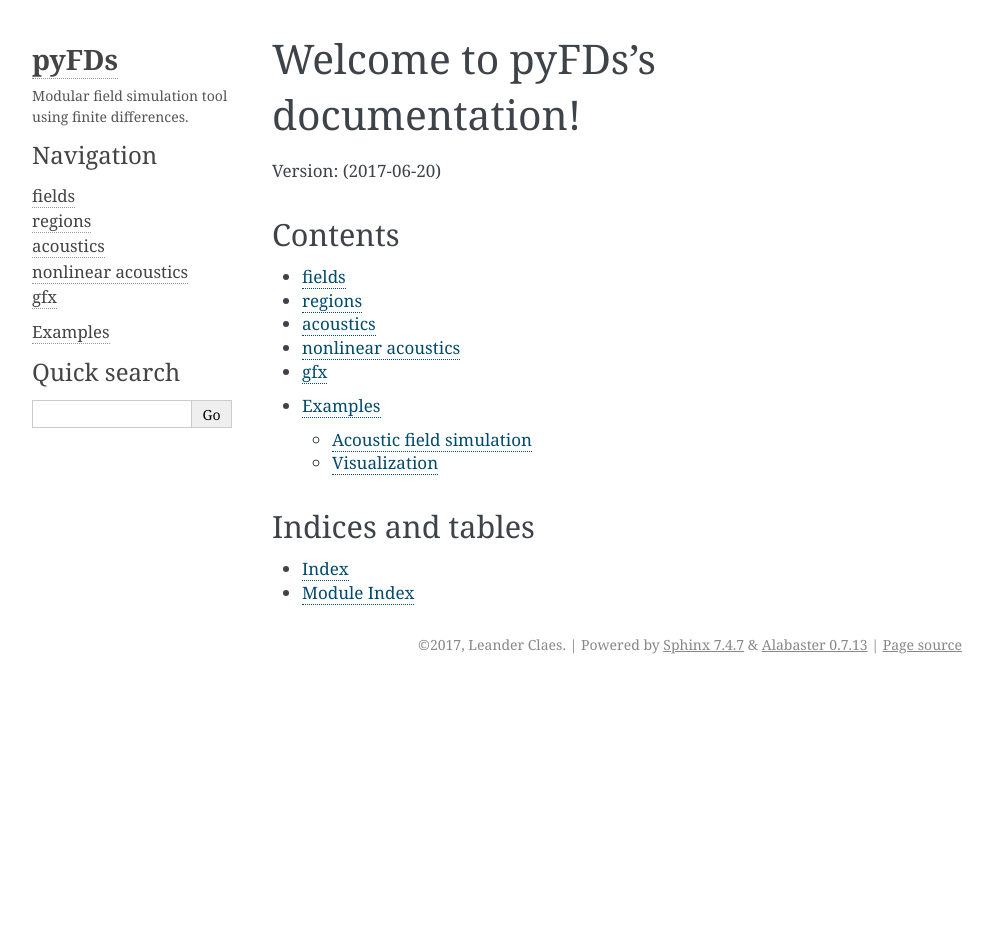
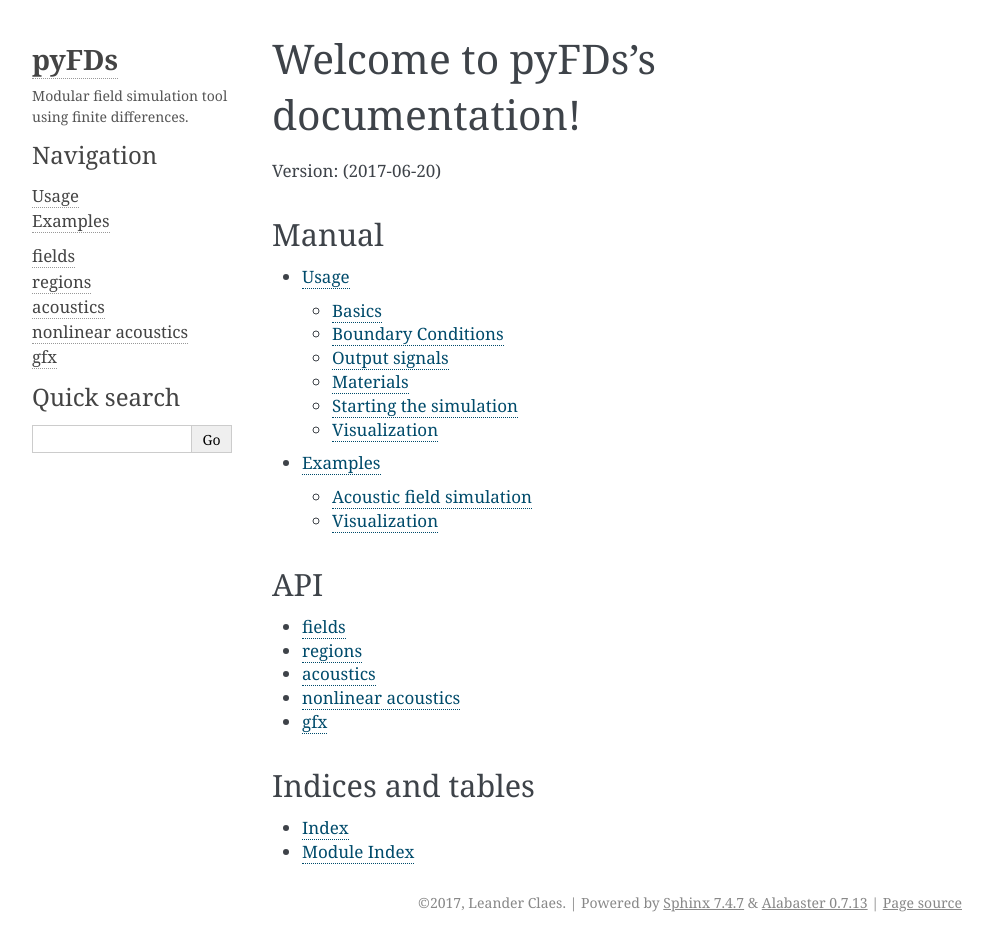
Before and after one commit to emtpb/pyfds, a Sphinx documentation site: the page built from doc/index.rst, in a window 1280 px wide. Shown: the whole page, without its empty margins (148-1141 px from the left). Built offline with Sphinx 7.4.7, drawn with Linux system fonts in a browser that asks for light colours; formulas are drawn with MathJax 3; the version number could not be read and is left out; before the commit the page ends 900 px from its top, so only the background shows below that; some of the changed lines change nothing that is shown.

Commit message:
Add usage manual to documentation.

```diff
--- a/doc/index.rst
+++ b/doc/index.rst
@@ -3,8 +3,18 @@
 
 Version: |version| (|today|)
 
-Contents
---------
+Manual
+------
+
+.. toctree::
+    :maxdepth: 2
+
+    usage
+    examples
+
+
+API
+---
 
 .. toctree::
     :maxdepth: 1
@@ -15,12 +25,6 @@
     nonlinear_acoustics
     gfx
 
-.. toctree::
-    :maxdepth: 2
-
-    examples
-
-
 Indices and tables
 ------------------
 
--- /dev/null
+++ b/doc/usage.rst
@@ -0,0 +1,201 @@
+Usage
+=====
+
+
+Basics
+------
+
+Since pyfds does not have a graphical interface to create geometry, apply boundary, etc. yet, we
+use small python script files to setup and run simulations. To use pyfds we must first import it:
+
+.. code-block:: python
+
+    import pyfds
+
+We would suggest placing the setup and simulation code in
+
+.. code-block:: python
+
+    if __name__ == '__main__':
+
+This is not always necessary, but some parts of pyfds (especially the visualization) requires it.
+As of now, only acoustic simulation is implemented, so we use it as an example. If one is to
+implement new types of field simulation, these should follow the same pattern (if applicable).
+We start by creating the main material for the field to simulate. Here, we use a fluid
+similar to water:
+
+.. code-block:: python
+
+    water = pyfds.AcousticMaterial(sound_velocity=1500,
+                                   density=1000,
+                                   shear_viscosity=1e-3)
+
+Note that all properties are given in basic metric units without prefix. Now we create the field
+object, which is the central object for all following steps. Along with the main material, the
+size of the field to be simulated and the number and size of time steps is to be supplied. There
+are already several different field classes implemented. This is how some of them are instantiated:
+
+.. code-block:: python
+
+    field = pyfds.Acoustic1D(t_delta=1e-6, t_samples=1201,
+                             x_delta=1e-3, x_samples=301,
+                             material=water)
+
+or
+
+.. code-block:: python
+
+    field = pyfds.Acoustic3DAxi(t_delta=1e-6, t_samples=1201,
+                                x_delta=1e-3, x_samples=301,
+                                y_delta=1e-3, y_samples=1001,
+                                material=water)
+
+or
+
+.. code-block:: python
+
+    field = pyfds.IdealGas1D(t_delta=1e-7, t_samples=140001,
+                             x_delta=1e-3, x_samples=24001,
+                             material=argon)
+
+At this point we could already start the simulation, but as there are no input signals to excite
+waves in the field, nothing would happen.
+
+
+Boundary Conditions
+-------------------
+
+In each field object, you will find several properties of the type
+:class:`~pyfds.fields.FieldComponent`. These represent the different components of the field to
+be simulated. For an acoustic field in a fluid, these are a pressure field and a velocity field.
+As the velocity is a vector, it has again as many component as the field has dimensions. So if
+you create an instance of :class:`~pyfds.acoustics.Acoustic2D`, you will find in it the field
+components `pressure`, `velocity_x`, and `velocity_y` (Note that nonlinear acoustic field have
+an additional component `density`).
+
+Boundary conditions as well as signals to be saved are defined for these field components. To
+add boundary conditions or output signals, you can use the methods
+:func:`~pyfds.fields.FieldComponent.add_boundary` or
+:func:`~pyfds.fields.FieldComponent.add_output`. Alternatively you can append an object of the
+type :class:`~pyfds.regions.Boundary` or :class:`~pyfds.regions.Output` to the respective lists
+in the :class:`~pyfds.fields.FieldComponent` (`boundaries` or `outputs`). The arguments of
+:func:`~pyfds.fields.FieldComponent.add_boundary` and
+:func:`~pyfds.fields.FieldComponent.add_output` are the same as the constructor arguments for
+the respective classes. The first argument for both classes is an instance of classes derived from
+:class:`~pyfds.regions.Region`. These specify at which points the boundary is applied or the
+output is recorded. You can create these region by calling the methods
+:func:`~pyfds.fields.Field.get_point_region`, :func:`~pyfds.fields.Field1D.get_line_region`, or
+:func:`~pyfds.fields.Field2D.get_rect_region` depending on what kind of region you want the
+boundary or output applied to (point, line, or rectangle). So, adding a boundary to the pressure
+ in a two-dimensional field, that crosses the field diagonally would look like this:
+
+.. code-block:: python
+
+    field.pressure.add_boundary(field.get_line_region(
+    (0, 0, max(field.x.vector), max(field.y.vector))))
+
+Note that we used the properties `x` and `y` to avoid entering the coordinate directly. Note
+also the the format of the coordinates to be entered in the `get_*_region` methods changes
+depending on the dimensionality of the field. The class :class:`~pyfds.regions.Boundary`
+respectively the method :func:`~pyfds.fields.FieldComponent.add_boundary` has a second argument
+called value. By default, this is 0, meaning the values of the field component are kept 0 at the
+specified region, resulting in Dirichlet type boundary condition. Alternatively you can supply a
+signal in form of an numpy array that is the applied to the region sample after sample for each
+simulation step. Note that the supplied array must at least be `field.t.samples` in length.
+
+.. code-block:: python
+
+    field.velocity_x.add_boundary(field.get_point_region(
+    (0.01, 0.01)), value=some_signal)
+
+You can also supply a list of numpy arrays if you what different signals applied to each point in
+the region. The length of the list has to be the same as the number of points in the region.
+There is a third argument in :func:`~pyfds.fields.FieldComponent.add_boundary` called
+`additive`, which is False by default. Setting this to True results in the value of the
+boundary, e.g. the signal, to be added to the field value at the specified region instead of
+being set directly.
+
+
+Output signals
+--------------
+
+Marking specific point to be saved as output signals basically works the same as creating a
+fixed boundary:
+
+.. code-block:: python
+
+    field.pressure.add_output(field.get_line_region(
+    (0, 0, max(field.x.vector), max(field.y.vector))))
+
+You can then find the output signals (each point is saved separately) in `field.{component}
+.output[{number of output region}].signals` as a list of arrays. There is also an additional
+property `mean_signal` in the class :class:`~pyfds.regions.Output`, that returns the ensemble
+average of all signals in the object.
+
+
+Materials
+---------
+
+There is also the option to specify different materials using the same
+:class:`~pyfds.regions.Region` classes as for boundaries and output signals. In each field
+class, there is a method called :func:`~pyfds.fields.Field.add_material_region`. Alternatively
+you can again append an object of type :class:`~pyfds.regions.MaterialRegion` to the property
+`material_regions` of the field object. The first entry of this list is the main material
+supplied when creating the field object. The constructor of
+:class:`~pyfds.regions.MaterialRegion` as well as
+:func:`~pyfds.fields.Field.add_material_region` take two arguments: The region the material is
+specified for and the material itself:
+
+.. code-block:: python
+
+    field.add_material_region(field.get_rect_region((0.1, 0.1, 0.1, 0.1)),
+                              material=pyfds.AcousticMaterial(1000, 500))
+
+
+Starting the simulation
+-----------------------
+
+Before starting the simulation, you can check if the simulation will be stable:
+
+.. code-block:: python
+
+    print(field.is_stable())
+
+While this does not guarantee that the simulation will not destabilize, it give an estimate and
+can be used to rule out basic errors when choosing simulation parameters like quantization steps.
+You can then start the simulation run using
+
+.. code-block:: python
+
+    field.simulate()
+
+and hope for illuminating results.
+
+
+Visualization
+-------------
+
+pyfds also provides some basic visualization tools, that can be used for on-the-fly field plots
+during the simulation. This module still has some issues to be fixed. Due to performance
+reasons the animator runs the simulation in a different process so a placement in
+`if __name__ == '__main__':` or a similar construct is required. To visualize a simulation
+process, just create an object of type :class:`~pyfds.gfx.Animator1D` or
+:class:`~pyfds.gfx.Animator2D`, depending on the number of dimensions of the field you are going
+to simulate. The animator's first constructor argument is the field object to simulate. The
+second argument is the name of the field component to be observed as a string.
+
+.. code-block:: python
+
+    animator = fds.Animator2D(flied, observed_component='velocity_x')
+
+There are several other optional argument of the animator's constructor as well as properties of
+the animator that can be used to customize the resulting plot. To start the simulation with
+visualization you have to start the simulation from the animator object by calling:
+
+.. code-block:: python
+
+    animator.start_simulation()
+
+A matplotlib window should then open, displaying the field distribution. As the simulation
+process is separate from the animation process, the outputs of the field object stay empty as of
+now.
```
